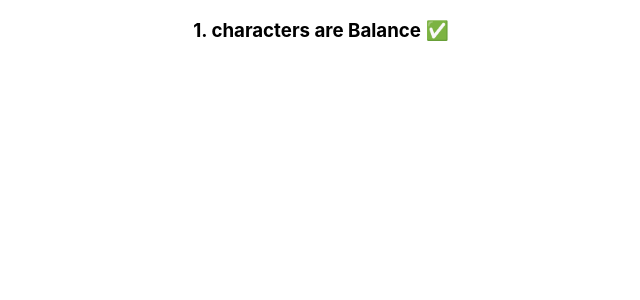
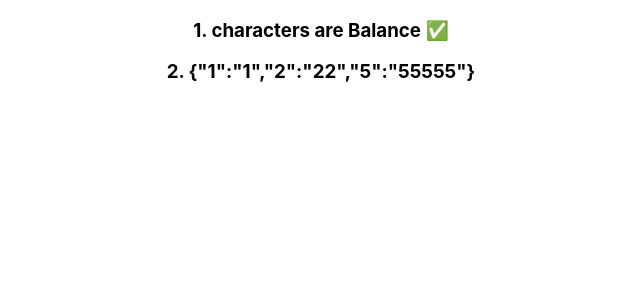
Before and after one commit to M-Hosseini80/mst-arman-challenges, a React (Create React App) app: page / in a window 1280 px wide. Shown: the top 300 px of the page, without its empty margins (319-959 px from the left). Built offline with nearby package versions, Linux system fonts and the light colour scheme.

Commit message:
second project, done!

```diff
--- a/src/components/Get-repeated-info.js
+++ b/src/components/Get-repeated-info.js
@@ -1,10 +1,25 @@
 import React from 'react'
 
-export default function GetRepeatedInfo(number) {
-    let result = null
-    return (
-        <div>
+export default function GetRepeatedInfo({ number }) {
+    let result = {}
+    // check numbers
+    number.split("").map((eachNum) => {
+        result[eachNum] = ""
 
-        </div>
-    )
+        // if we have repeated numbers
+        if (number.split(eachNum).length - 1 <= 1) {
+            for (var x = 0; x < eachNum; x++) {
+                result[eachNum] += String(eachNum);
+            }
+        } else {
+            for (var i = 0; i <= eachNum * number.split(eachNum).length - 1 - eachNum; i++) {
+                result[eachNum] += String(eachNum);
+            }
+        }
+        return result;
+
+    });
+    result = JSON.stringify(result)
+    console.log('[change numbers in App.js] |', result)
+    return (<h3>2. {result}</h3>);
 }
```
